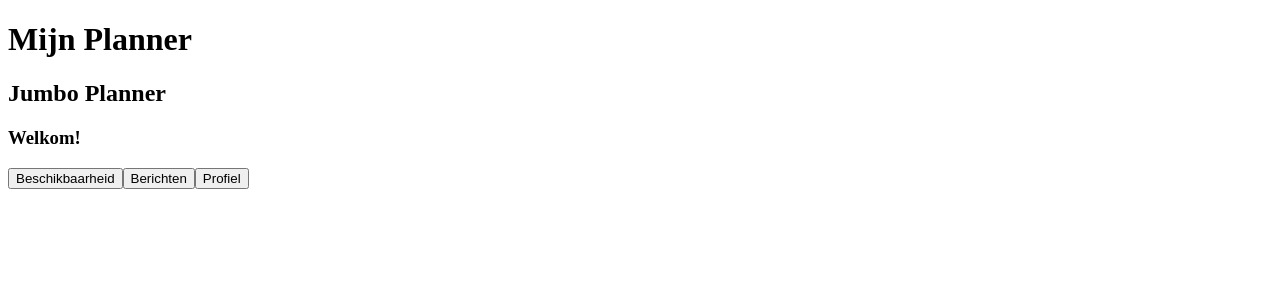
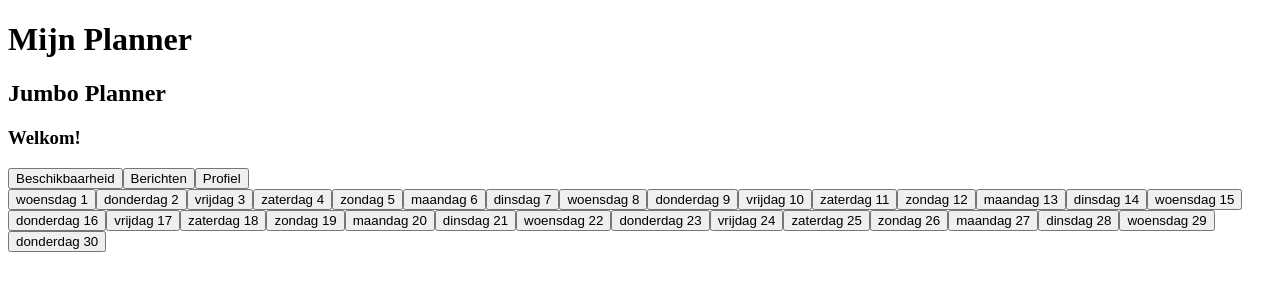
Before and after one commit to NoaO8/JumboApp, a website: page public/medewerker/medewerker.html in a window 1280 px wide. Drawn offline with Linux system fonts and the light colour scheme.

Commit message:
plannerGestart

```diff
--- a/public/inlog_script.js
+++ b/public/inlog_script.js
@@ -32,7 +32,11 @@
     console.log(data.role)
       if (data.token) {
         localStorage.setItem("token", data.token)
-        window.location.href = "/medewerker" // van stackoverflow
+        if(data.role = "medewerker") {
+            window.location.href = "/medewerker" // van stackoverflow
+        }else{
+            window.location.href = "/leiding"
+        }
     } else {
         console.error("Login mislukt")
     }
--- a/public/medewerker/medewerker.html
+++ b/public/medewerker/medewerker.html
@@ -19,7 +19,10 @@
             </div>
         </nav>
         <div class="inhoud_container">
-            <!--nog een kleine placeholder--> <p>placeholder2.0</p>
+            <!--nog een kleine placeholder <p>placeholder2.0</p>-->
+            <div class="tijd_container">
+
+            </div>
         </div>
     </main>
 </body>
--- a/public/medewerker/medewerker_script.js
+++ b/public/medewerker/medewerker_script.js
@@ -2,6 +2,7 @@
 const header_container = document.querySelector(".header_container")
 const nav_container = document.querySelector(".nav_container")
 const inhoud_container = document.querySelector(".inhoud_container")
+const tijd_container = document.querySelector(".tijd_container")
 //globale DOM variabelen
 const btn_go_beschikbaarheid = document.createElement("button")
 const btn_go_berichten = document.createElement("button")
@@ -29,7 +30,7 @@
 
     nav_container.append(nav_header, nav_header2, btn_go_beschikbaarheid, btn_go_berichten, btn_go_profiel)
 }
-function getDaysInMonth(month, year) {
+getDaysInMonth = (month, year) => {
     const days = [];
     const date = new Date(year, month, 1);
 
@@ -40,8 +41,9 @@
 
     return days;
 }
+/*
 const days = getDaysInMonth(0, 2025);
-console.log(days.length); // 31
+console.log(days.length); // 31*/
 const getAllDaysByMonth = (year) => {
     return Array.from({ length: 12 }, (_, month) => ({
         month: month,
@@ -51,18 +53,67 @@
         )
     }));
 }
+/*
 const result = getAllDaysByMonth(2026);
 result.forEach(({ month, days }) => {
   console.log(`Maand ${month + 1}: ${days.length} dagen`);
   console.log(days)
-});
+});*/
 //elke keuze eigen functie
+//functie zoda we weten welke .getDay() naar een deftige dag zettn = 3 -> woensdag
+const getDayMaBeter = (day) => {
+    console.log(day)
+    let dayString = ""
+    switch (day) {
+        case 0:
+            dayString = "zondag"
+            break;
+        case 1:
+            dayString = "maandag"
+            break;
+        case 2:
+            dayString = "dinsdag"
+            break;
+        case 3:
+            dayString = "woensdag"
+            break;
+        case 4:
+            dayString = "donderdag"
+            break;
+        case 5:
+            dayString = "vrijdag"
+            break;
+        case 6:
+            dayString = "zaterdag"
+            break;
+    }
+    return dayString
+}
+const kiesTijd = (day) => {
+    //hier krijgt de student de keuze welke uren hij/zij wil
+    const startSelect = document.createElement("select")
+    const eindeSelect = document.createElement("select")
+    const flexBtn = document.createElement("button")
+
+
+}
 const fill_Beschikbaarheid = () => {
     //eerst den maand
     const datum = new Date
     console.log(datum)
     //roster me buttns 7*3 of 4
+    const thisYear = datum.getFullYear()
+    const thisMonth = datum.getMonth()
+    const aDagen = getDaysInMonth(thisMonth, thisYear)
+    console.log(aDagen)
 
+    for (let i = 0; i < aDagen.length; i++) {
+        const btn = document.createElement("button")
+        btn.textContent = getDayMaBeter(aDagen[i].getDay()) + "\r\n"
+        btn.textContent += aDagen[i].getDate()
+        inhoud_container.append(btn)
+        btn.addEventListener("click", (kiesTijd(getDayMaBeter(aDagen[i].getDay()))))
+    }
 }
 const fill_inhoud_container = (welke_inhoud = "Mijn Planner") => {
     //ook eerst nav afmaken
```
Also changed, not shown: app.mjs (+13 -2 lines). Lines whose indentation alone changed are shown as unchanged.
